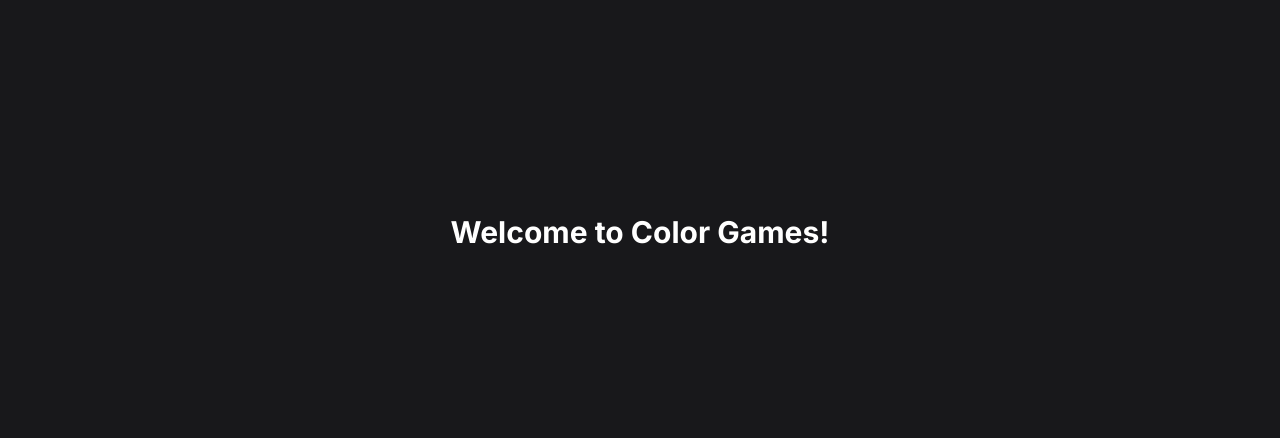
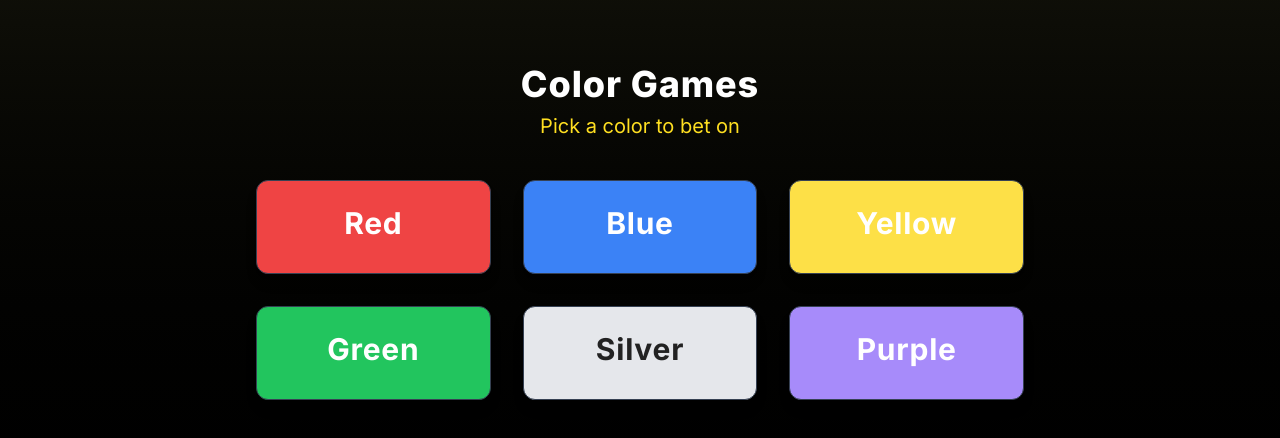
Before and after one commit to Redkuroo/gamble-choicer, a Next.js app: page /color-games in a window 1280 px wide. Shown: the part 168-606 px from the top of the page. Built offline with nearby package versions, Linux system fonts and the light colour scheme.

Commit message:
added color game feature

```diff
--- a/src/app/color-games/page.tsx
+++ b/src/app/color-games/page.tsx
@@ -1,7 +1,50 @@
+"use client";
+import { useState } from "react";
+
+const colors = [
+  { name: "Red", color: "#ef4444" },
+  { name: "Blue", color: "#3b82f6" },
+  { name: "Yellow", color: "#fde047" },
+  { name: "Green", color: "#22c55e" },
+  { name: "Silver", color: "#e5e7eb" },
+  { name: "Purple", color: "#a78bfa" },
+];
+
 export default function ColorGamesPage() {
+  const [selected, setSelected] = useState<string | null>(null);
+
   return (
-    <div className="min-h-screen flex items-center justify-center bg-[#18181b] text-white text-3xl font-bold">
-      Welcome to Color Games!
+    <div className="min-h-screen bg-gradient-to-b from-[#18180f] to-black flex flex-col items-center justify-center p-8 relative">
+      <h2 className="text-4xl font-extrabold text-white mb-2 tracking-wide">Color Games</h2>
+      <h3 className="text-xl text-yellow-300 mb-10">Pick a color to bet on</h3>
+      <div className="grid grid-cols-1 sm:grid-cols-2 md:grid-cols-3 gap-8 w-full max-w-3xl">
+        {colors.map((c) => (
+          <div
+            key={c.name}
+            className={`border border-gray-700 rounded-xl flex flex-col items-center p-6 cursor-pointer transition-transform duration-300 hover:scale-105 shadow-lg hover:shadow-yellow-500/10 ${selected === c.name ? 'border-yellow-400' : ''}`}
+            style={{ background: c.color, color: c.name === 'Silver' ? '#222' : '#fff' }}
+            onClick={() => setSelected(c.name)}
+          >
+            <span className="text-3xl font-bold tracking-wide mb-2" style={{ color: c.name === 'Silver' ? '#222' : '#fff' }}>{c.name}</span>
+          </div>
+        ))}
+      </div>
+      {selected && (
+        <div className="absolute left-1/2 top-3/4 -translate-x-1/2 -translate-y-1/2 z-50">
+          <div className="relative rounded-2xl shadow-xl px-8 py-10 flex flex-col items-center justify-center bg-[#18180f]/90 border border-yellow-400 backdrop-blur-lg overflow-hidden transition-transform duration-300 min-w-[300px]">
+            <h3 className="text-3xl font-extrabold text-yellow-300 mb-1 drop-shadow-md">
+              {selected}
+            </h3>
+            <p className="text-yellow-100 text-sm mb-4">You selected <span className="font-bold">{selected}</span>!</p>
+            <button
+              className="mt-2 px-6 py-2 bg-transparent text-white rounded-md shadow font-semibold cursor-pointer border border-yellow-300 hover:bg-yellow-400 hover:text-black transition z-10"
+              onClick={() => setSelected(null)}
+            >
+              Close
+            </button>
+          </div>
+        </div>
+      )}
     </div>
   );
 }
```
